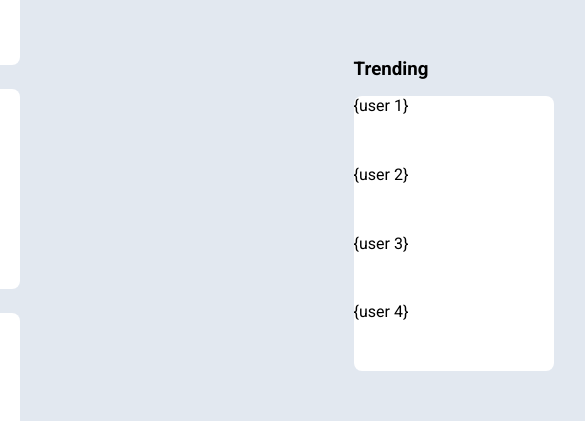
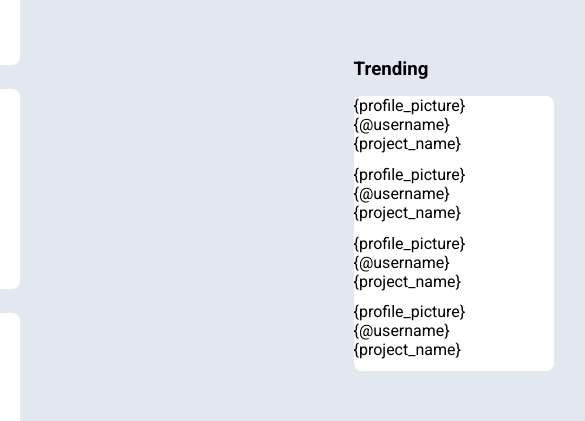
Before and after one commit to evannartea/the-odin-project, a plain HTML site: page full-stack-javascript/01-intermediate-html-and-css/projects/02-admin-dashboard/index.html in a window 1280 px wide. Shown: the part 781-1202 px from the top of the page, 650-1235 px from the left. Drawn offline with Linux system fonts and the light colour scheme.

Commit message:
add structure to trending section

```diff
--- a/full-stack-javascript/01-intermediate-html-and-css/projects/02-admin-dashboard/index.html
+++ b/full-stack-javascript/01-intermediate-html-and-css/projects/02-admin-dashboard/index.html
@@ -21,7 +21,7 @@
 
                     <div class="header-top-section">
                         <button><img src="assets/icons/notifications.svg" alt="search-icon""></button>
-                        <img class="profile-pic" src="../../../../foundations/03-flexbox/projects/landing-page/images/jake-the-dog-pp.png" alt="search-icon">
+                        <img class="profile-pic" src="../../../../foundations/03-flexbox/projects/landing-page/images/jake-the-dog-pp.png" alt="jake-the-dog-pp">
                         <span>Jake Sr.</span>
                     </div>
                 </section>
@@ -29,7 +29,7 @@
                 <!-- Bottom Section  -->
                 <section>
                     <div class="header-bottom-section">
-                        <img class="profile-pic" src="../../../../foundations/03-flexbox/projects/landing-page/images/jake-the-dog-pp.png" alt="search-icon">
+                        <img class="profile-pic" src="../../../../foundations/03-flexbox/projects/landing-page/images/jake-the-dog-pp.png" alt="jake-the-dog-pp">
                         <div>
                             <span>Hi there,</span>
                             <span>Jake Sr. (@jakethedog)</span>
@@ -183,10 +183,41 @@
                     <h3>Trending</h3>
 
                     <div class="trending-card-container">
-                        <div class="trending-card">{user 1}</div>
-                        <div class="trending-card">{user 2}</div>
-                        <div class="trending-card">{user 3}</div>
-                        <div class="trending-card">{user 4}</div>
+                        <div class="trending-card">
+                            <div>{profile_picture}</div>
+
+                            <div>
+                                <div>{@username}</div>
+                                <div>{project_name}</div>
+                            </div>
+                        </div>
+
+                        <div class="trending-card">
+                            <div>{profile_picture}</div>
+
+                            <div>
+                                <div>{@username}</div>
+                                <div>{project_name}</div>
+                            </div>
+                        </div>
+
+                        <div class="trending-card">
+                            <div>{profile_picture}</div>
+
+                            <div>
+                                <div>{@username}</div>
+                                <div>{project_name}</div>
+                            </div>
+                        </div>
+
+                        <div class="trending-card">
+                            <div>{profile_picture}</div>
+
+                            <div>
+                                <div>{@username}</div>
+                                <div>{project_name}</div>
+                            </div>
+                        </div>
                     </div>
                 </section>
             </main>
```
